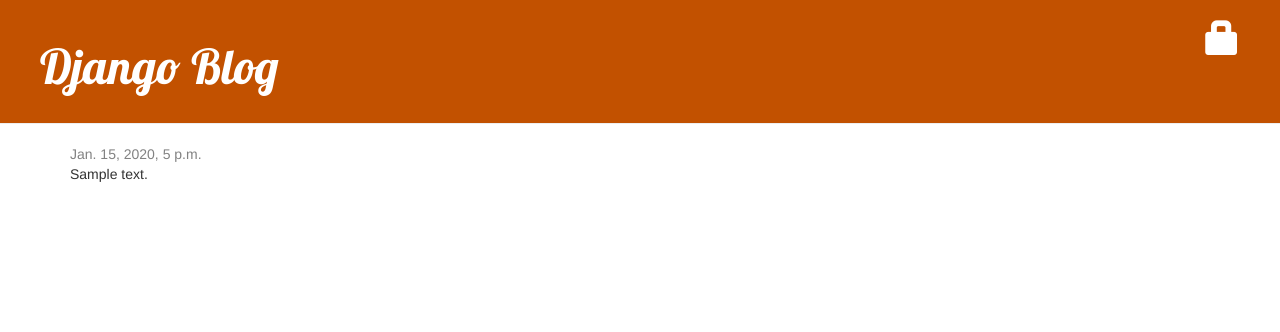
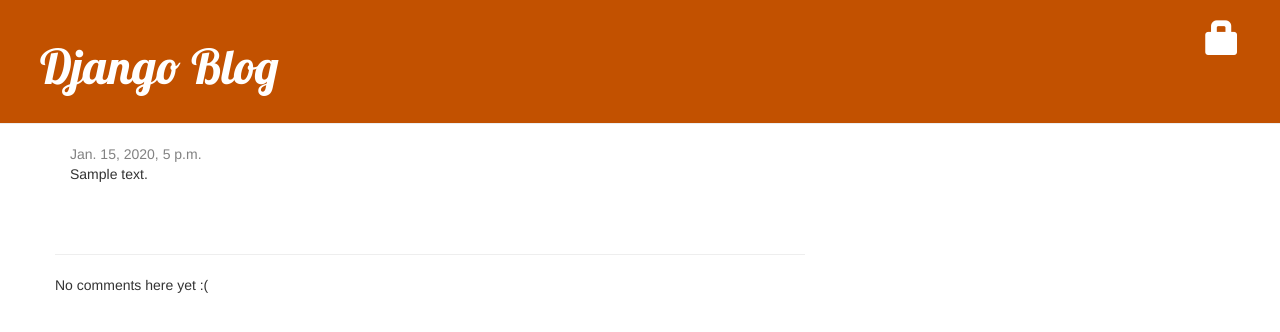
Before and after one commit to Azzamjiul/django-blog, a Django app: page /post/1/ in a window 1280 px wide. Shown: the top 332 px of the page. Run offline with Django 3.2, Linux system fonts and the light colour scheme; tables that the repository leaves empty hold one stand-in row (values such as "Sample post"); some libraries are stand-ins or nearby versions.

Commit message:
add comment count and view

```diff
--- a/blog/admin.py
+++ b/blog/admin.py
@@ -1,5 +1,6 @@
 from django.contrib import admin
-from .models import Post
+from .models import Post, Comment
 
 # Register your models here.
 admin.site.register(Post)
+admin.site.register(Comment)
--- a/blog/models.py
+++ b/blog/models.py
@@ -17,3 +17,17 @@ class Post(models.Model):
 
     def __str__(self):
         return self.title
+
+class Comment(models.Model):
+    post            =   models.ForeignKey('blog.Post', on_delete=models.CASCADE, related_name='comments')
+    author          =   models.CharField(max_length=200)
+    text            =   models.TextField()
+    created_date    =   models.DateTimeField(default=timezone.now)
+    approved_comment=   models.BooleanField(default=False)
+
+    def approve(self):
+        self.approved_comment=True
+        self.save()
+
+    def __str__(self):
+        return self.text
--- a/blog/static/css/blog.css
+++ b/blog/static/css/blog.css
@@ -45,3 +45,7 @@ h1, h2, h3, h4 {
 .post h2 a, .post h2 a:visited {
     color: #000000;
 }
+
+.comment {
+    margin: 20px 0px 20px 20px;
+}
--- a/blog/templates/blog/post_detail.html
+++ b/blog/templates/blog/post_detail.html
@@ -18,4 +18,16 @@
 
     <p>{{ post.text|linebreaksbr }}</p>
 </div>
+
+<hr>
+{% for comment in post.comment.all %}
+<div class="comment">
+    <div class="date">{{comment.created_date}}</div>
+    <strong>{{ comment.author }}</strong>
+    <p>{{comment.text|linebreaksbr}}</p>
+</div>
+{% empty %}
+<p>No comments here yet :(</p>
+{% endfor %}
+
 {% endblock %}
--- a/blog/templates/blog/post_list.html
+++ b/blog/templates/blog/post_list.html
@@ -6,6 +6,7 @@
             <p>created: {{post.created_date}} </p>
             <h2><a href="{% url 'post_detail' pk=post.pk %}">{{post.title}}</a></h2>
             <p>{{post.text|linebreaksbr}}</p>
+            <a href="{% url 'post_detail' pk=post.pk %}">Comments: {{post.comments.count}}</a>
         </div>
     {% endfor %}
 {% endblock %}
--- a/blog/views.py
+++ b/blog/views.py
@@ -14,7 +14,7 @@ def post_list(request):
 
 def post_detail(request, pk):
     post = get_object_or_404(Post, pk=pk)
-    return render(request, 'blog/post_detail.html', {'post': post })
+    return render(request, 'blog/post_detail.html', {'post': post, 'comments': post.comments.all })
 
 @login_required
 def post_new(request):
```
Also changed, not shown: blog/migrations/0002_comment.py (added).
